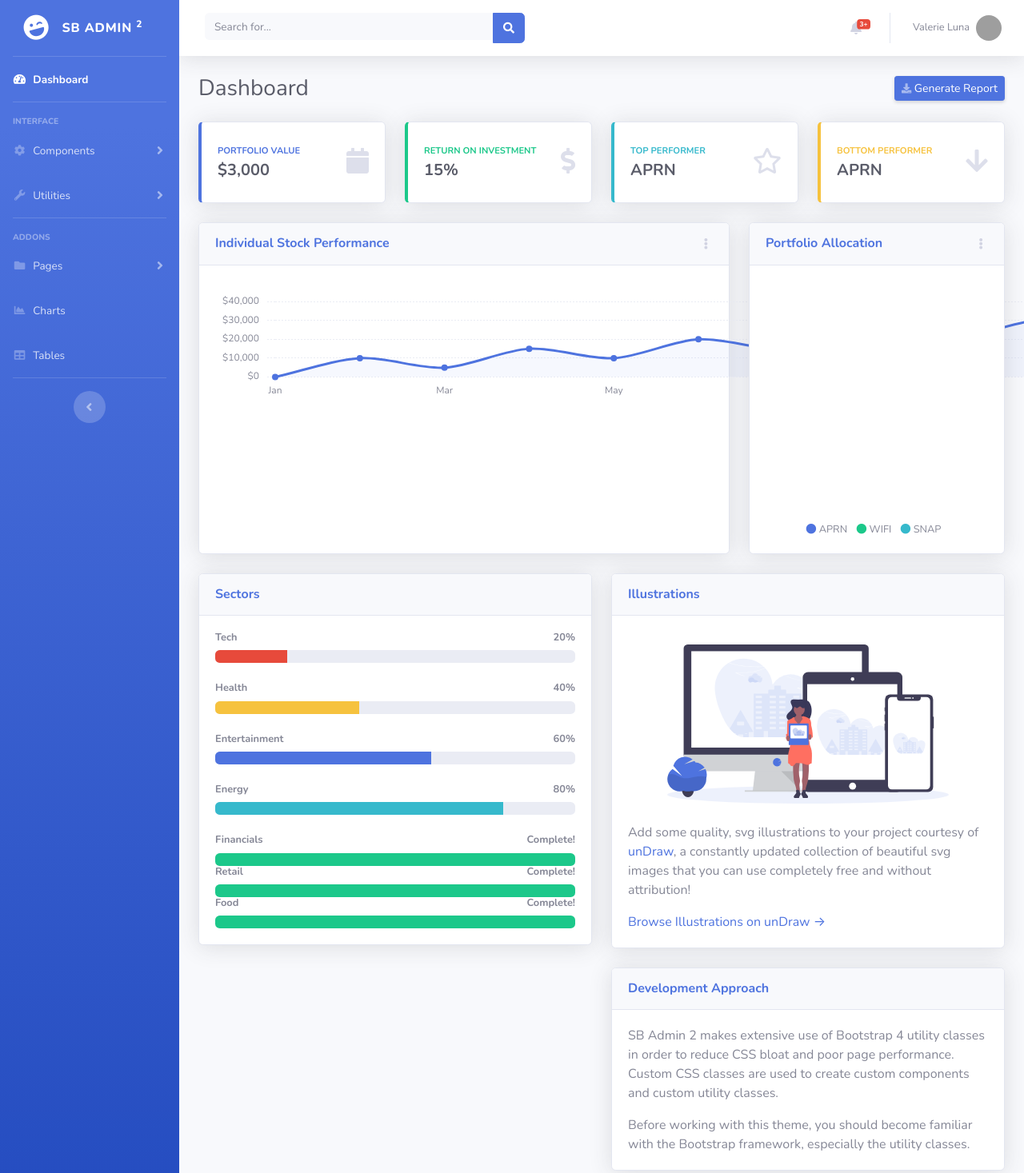
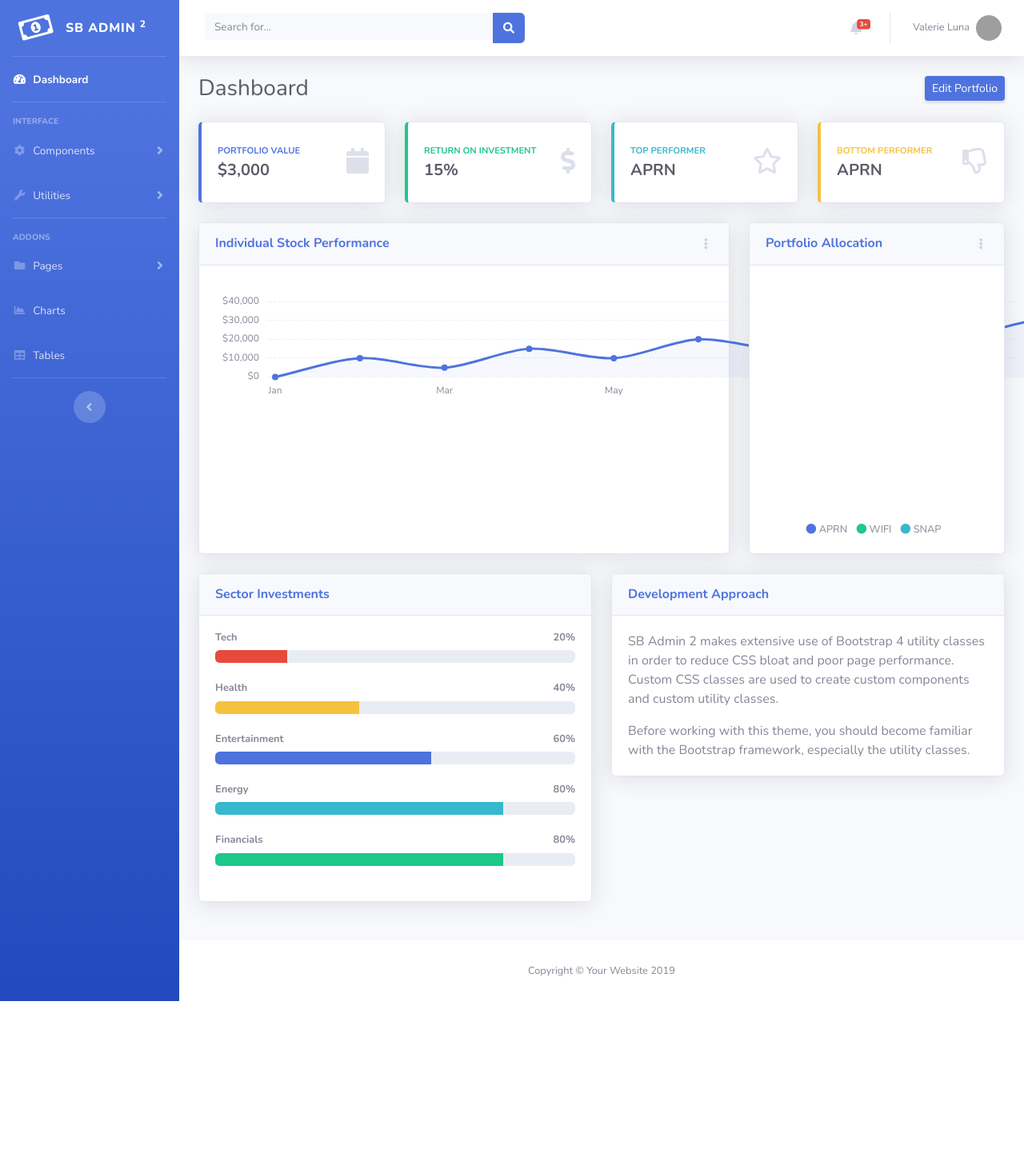
Before and after one commit to blkhack2019team2/blk-hack2019, a website with bundled scripts: page iInvest/index.html in a window 1280 px wide. Shown: the top 1467 px of the page at 80% size. After the commit the page ends 1252 px from the top, so only its background shows below. Built offline with nearby package versions, Linux system fonts and the light colour scheme; grey boxes are pictures that could not be loaded.

```diff
--- a/iInvest/index.html
+++ b/iInvest/index.html
@@ -31,7 +31,7 @@
       <!-- Sidebar - Brand -->
       <a class="sidebar-brand d-flex align-items-center justify-content-center" href="index.html">
         <div class="sidebar-brand-icon rotate-n-15">
-          <i class="fas fa-laugh-wink"></i>
+          <i class="far fa-money-bill-alt"></i>
         </div>
         <div class="sidebar-brand-text mx-3">SB Admin <sup>2</sup></div>
       </a>
@@ -280,7 +280,7 @@
           <!-- Page Heading -->
           <div class="d-sm-flex align-items-center justify-content-between mb-4">
             <h1 class="h3 mb-0 text-gray-800">Dashboard</h1>
-            <a href="#" class="d-none d-sm-inline-block btn btn-sm btn-primary shadow-sm"><i class="fas fa-download fa-sm text-white-50"></i> Generate Report</a>
+            <a href="#" class="d-none d-sm-inline-block btn btn-sm btn-primary shadow-sm"> Edit Portfolio </a>
           </div>
 
           <!-- Content Row -->
@@ -352,7 +352,7 @@
                       <div class="h5 mb-0 font-weight-bold text-gray-800">APRN</div>
                     </div>
                     <div class="col-auto">
-                      <i class="fas fa-arrow-down fa-2x text-gray-300"></i>
+                      <i class="far fa-thumbs-down fa-2x text-gray-300"></i>
                     </div>
                   </div>
                 </div>
@@ -442,7 +442,7 @@
               <!-- Project Card Example -->
               <div class="card shadow mb-4">
                 <div class="card-header py-3">
-                  <h6 class="m-0 font-weight-bold text-primary">Sectors</h6>
+                  <h6 class="m-0 font-weight-bold text-primary">Sector Investments</h6>
                 </div>
                 <div class="card-body">
                   <h4 class="small font-weight-bold">Tech<span class="float-right">20%</span></h4>
@@ -461,17 +461,9 @@
                   <div class="progress mb-4">
                     <div class="progress-bar bg-info" role="progressbar" style="width: 80%" aria-valuenow="80" aria-valuemin="0" aria-valuemax="100"></div>
                   </div>
-                  <h4 class="small font-weight-bold">Financials <span class="float-right">Complete!</span></h4>
-                  <div class="progress">
-                    <div class="progress-bar bg-success" role="progressbar" style="width: 100%" aria-valuenow="100" aria-valuemin="0" aria-valuemax="100"></div>
-                  </div>
-                  <h4 class="small font-weight-bold">Retail <span class="float-right">Complete!</span></h4>
-                  <div class="progress">
-                    <div class="progress-bar bg-success" role="progressbar" style="width: 100%" aria-valuenow="100" aria-valuemin="0" aria-valuemax="100"></div>
-                  </div>
-                  <h4 class="small font-weight-bold">Food <span class="float-right">Complete!</span></h4>
-                  <div class="progress">
-                    <div class="progress-bar bg-success" role="progressbar" style="width: 100%" aria-valuenow="100" aria-valuemin="0" aria-valuemax="100"></div>
+                  <h4 class="small font-weight-bold">Financials <span class="float-right">80%</span></h4>
+                  <div class="progress mb-4">
+                    <div class="progress-bar bg-success" role="progressbar" style="width: 80%" aria-valuenow="80" aria-valuemin="0" aria-valuemax="100"></div>
                   </div>
                 </div>
               </div>
@@ -482,19 +474,6 @@
 
             <div class="col-lg-6 mb-4">
 
-              <!-- Illustrations -->
-              <div class="card shadow mb-4">
-                <div class="card-header py-3">
-                  <h6 class="m-0 font-weight-bold text-primary">Illustrations</h6>
-                </div>
-                <div class="card-body">
-                  <div class="text-center">
-                    <img class="img-fluid px-3 px-sm-4 mt-3 mb-4" style="width: 25rem;" src="img/undraw_posting_photo.svg" alt="">
-                  </div>
-                  <p>Add some quality, svg illustrations to your project courtesy of <a target="_blank" rel="nofollow" href="https://undraw.co/">unDraw</a>, a constantly updated collection of beautiful svg images that you can use completely free and without attribution!</p>
-                  <a target="_blank" rel="nofollow" href="https://undraw.co/">Browse Illustrations on unDraw &rarr;</a>
-                </div>
-              </div>
 
               <!-- Approach -->
               <div class="card shadow mb-4">
```
